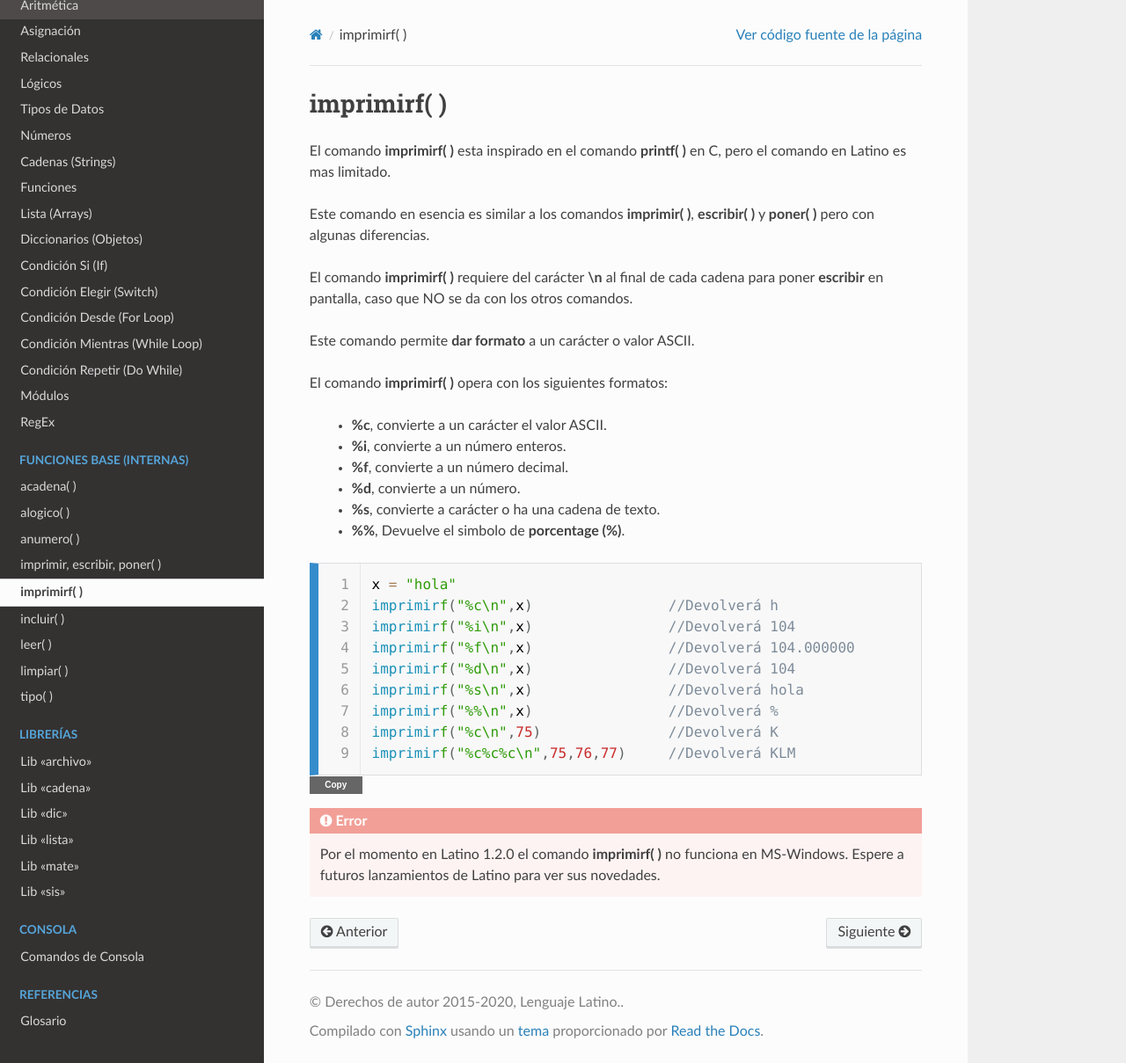
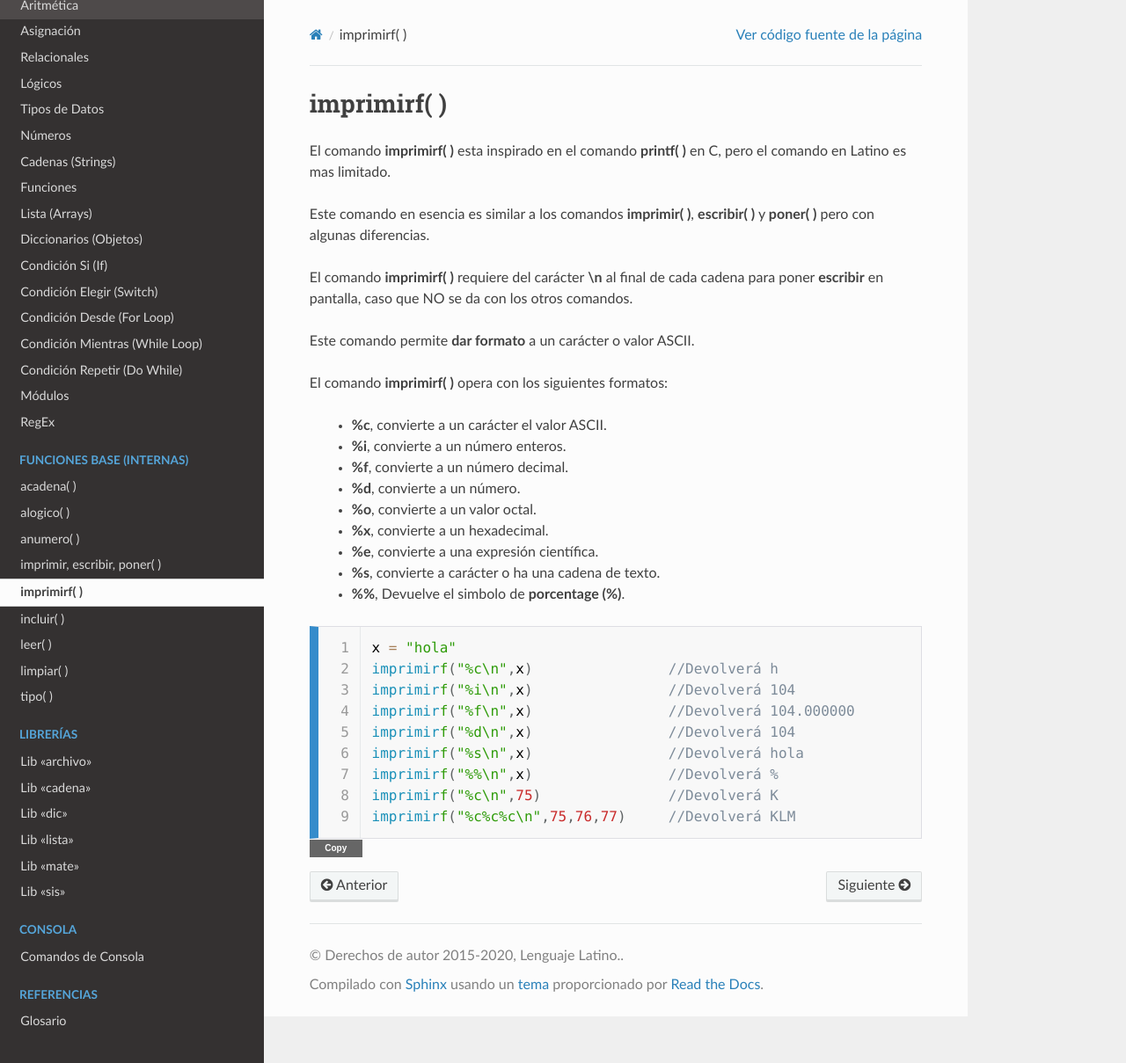
Before and after one commit to LatinoDocs/Manual-Latino, a Sphinx documentation site: the page built from docs/funciones/imprimirf.rst, in a window 1280 px wide and 1209 px high. Shown: the whole window at 88% size. Built offline with Sphinx 7.4.7 and the Read the Docs theme 2.0.0, drawn with Linux system fonts in a browser that asks for light colours; comment, search, counter and statistics services are not loaded.

Commit message:
Actulización del articulo **imprimirf()**

```diff
--- a/docs/funciones/imprimirf.rst
+++ b/docs/funciones/imprimirf.rst
@@ -21,6 +21,9 @@ El comando **imprimirf\( \)** opera con los siguientes formatos:
   * **\%i**, convierte a un número enteros.
   * **\%f**, convierte a un número decimal.
   * **\%d**, convierte a un número.
+  * **\%o**, convierte a un valor octal.
+  * **\%x**, convierte a un hexadecimal.
+  * **\%e**, convierte a una expresión científica.
   * **\%s**, convierte a carácter o ha una cadena de texto.
   * **\%%**, Devuelve el simbolo de **porcentage (\%)**.
 
@@ -35,5 +38,3 @@ El comando **imprimirf\( \)** opera con los siguientes formatos:
    imprimirf("%%\n",x)                //Devolverá %
    imprimirf("%c\n",75)               //Devolverá K
    imprimirf("%c%c%c\n",75,76,77)     //Devolverá KLM</code></pre>
-
-.. error:: Por el momento en Latino 1.2.0 el comando **imprimirf\( \)** no funciona en MS-Windows. Espere a futuros lanzamientos de Latino para ver sus novedades.
```
